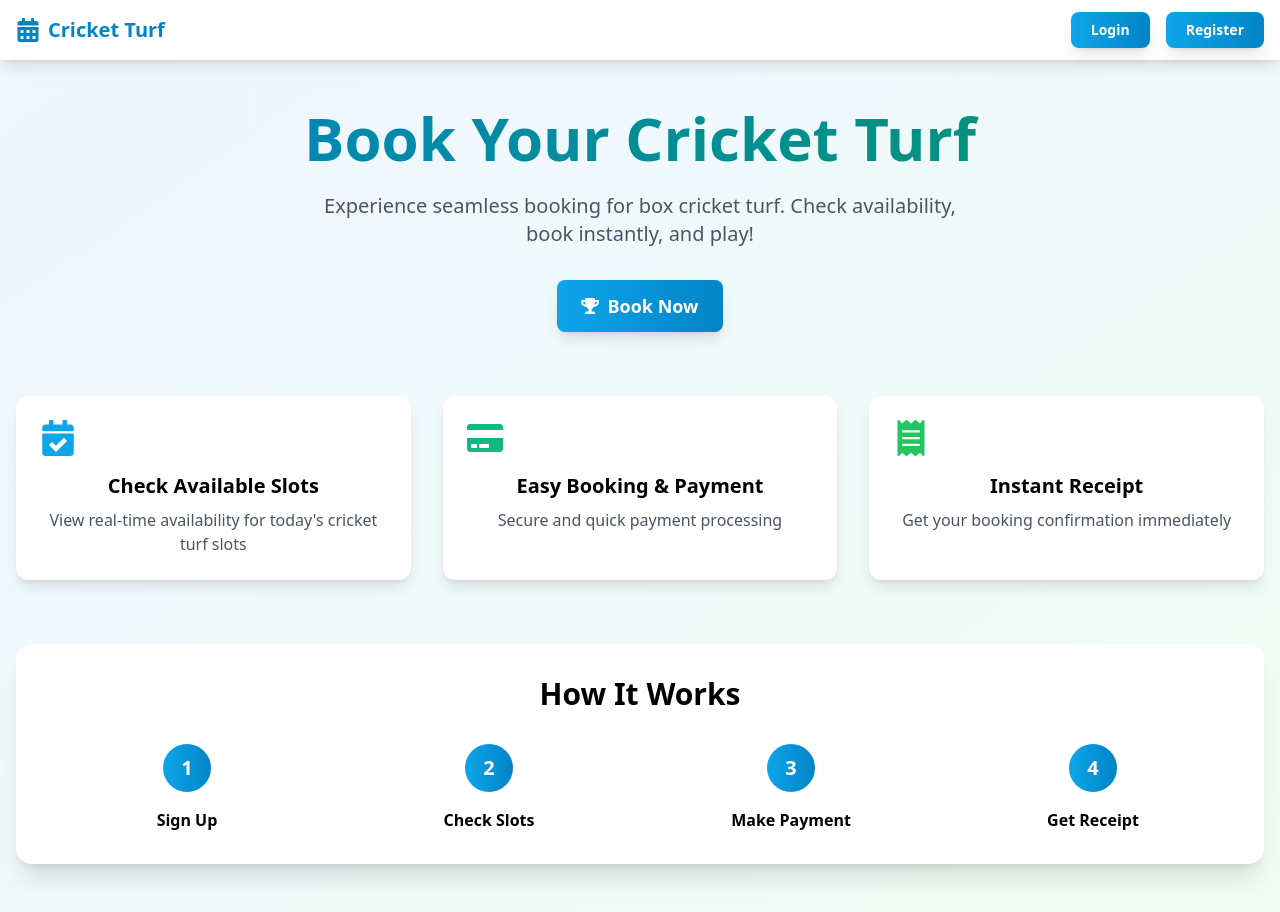
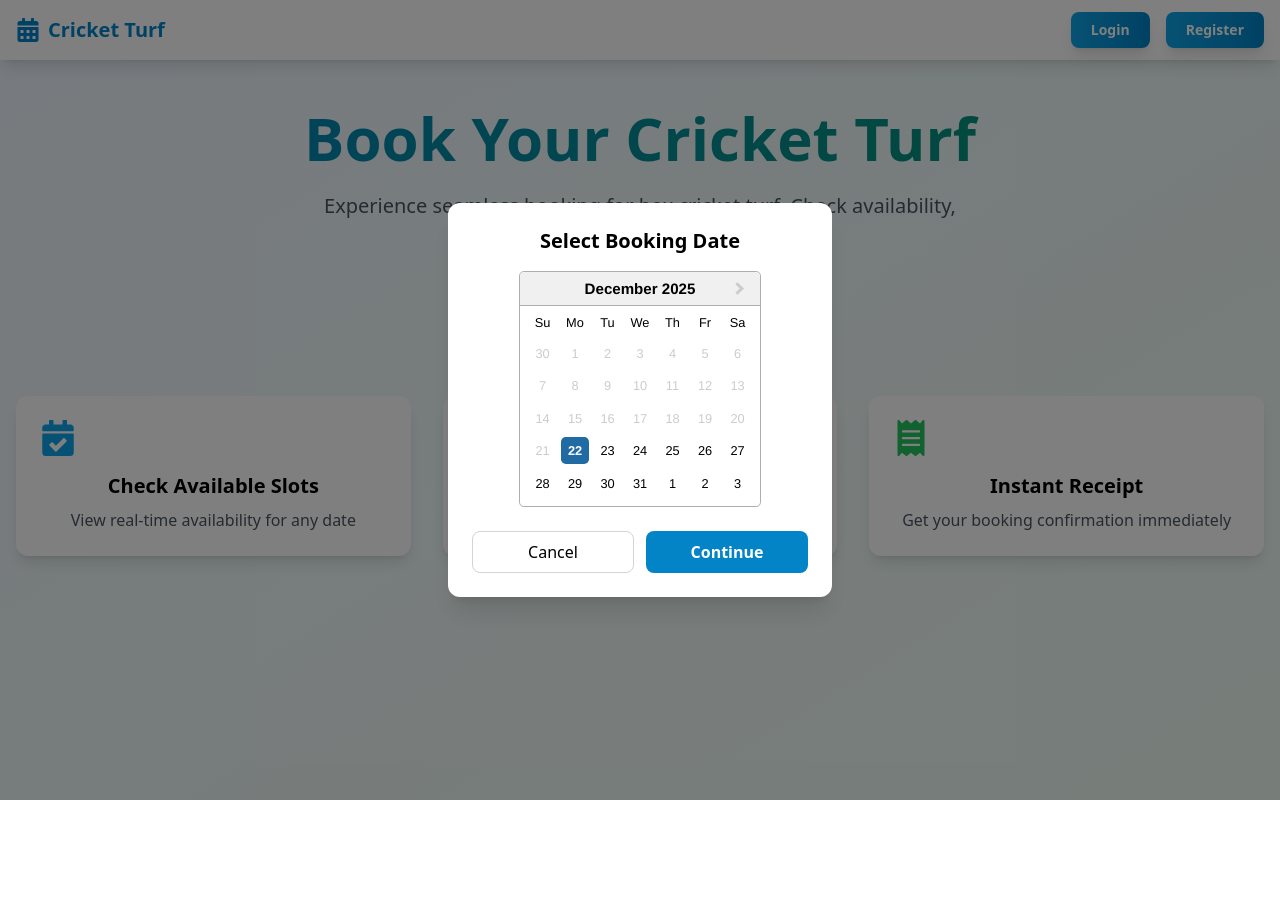
Before and after one commit to shivansh-7718/cricket-turf-booking, a React (Create React App) app in the folder client/: page / in a window 1280 px wide. After the commit the page ends 800 px from the top, so only its background shows below. Built offline with nearby package versions, Linux system fonts and the light colour scheme.

Commit message:
Calendar Update

```diff
--- a/client/package.json
+++ b/client/package.json
@@ -10,6 +10,7 @@
     "axios": "^1.13.2",
     "framer-motion": "^12.23.26",
     "react": "^19.2.3",
+    "react-datepicker": "^9.1.0",
     "react-dom": "^19.2.3",
     "react-icons": "^5.5.0",
     "react-router-dom": "^7.11.0",
--- /dev/null
+++ b/client/src/components/CalendarModal.jsx
@@ -0,0 +1,52 @@
+import React, { useState } from 'react';
+import DatePicker from 'react-datepicker';
+import { motion } from 'framer-motion';
+
+const CalendarModal = ({ onClose, onConfirm }) => {
+  const [date, setDate] = useState(new Date());
+
+  const handleConfirm = () => {
+    const formattedDate = date.toISOString().split('T')[0];
+    onConfirm(formattedDate);
+  };
+
+  return (
+    <div className="fixed inset-0 bg-black/50 z-50 flex items-center justify-center">
+      <motion.div
+        initial={{ scale: 0.9, opacity: 0 }}
+        animate={{ scale: 1, opacity: 1 }}
+        className="bg-white rounded-xl p-6 w-[90%] max-w-sm shadow-xl"
+      >
+        <h2 className="text-xl font-bold mb-4 text-center">
+          Select Booking Date
+        </h2>
+
+        <div className="flex justify-center mb-6">
+          <DatePicker
+            selected={date}
+            onChange={(d) => setDate(d)}
+            minDate={new Date()}
+            inline
+          />
+        </div>
+
+        <div className="flex gap-3">
+          <button
+            onClick={onClose}
+            className="w-1/2 py-2 rounded-lg border border-gray-300"
+          >
+            Cancel
+          </button>
+          <button
+            onClick={handleConfirm}
+            className="w-1/2 py-2 rounded-lg bg-primary-600 text-white font-semibold"
+          >
+            Continue
+          </button>
+        </div>
+      </motion.div>
+    </div>
+  );
+};
+
+export default CalendarModal;
--- a/client/src/components/Navbar.js
+++ b/client/src/components/Navbar.js
@@ -3,18 +3,20 @@ import { Link, useNavigate } from 'react-router-dom';
 import { useAuth } from '../context/AuthContext';
 import { motion } from 'framer-motion';
 import {
-  FaUser,
   FaSignOutAlt,
   FaCalendarAlt,
   FaChartLine,
   FaBars,
   FaTimes
 } from 'react-icons/fa';
+import CalendarModal from './CalendarModal'; // ✅ ADD THIS
 
 const Navbar = () => {
   const { user, logout } = useAuth();
   const navigate = useNavigate();
+
   const [menuOpen, setMenuOpen] = useState(false);
+  const [calendarOpen, setCalendarOpen] = useState(false); // ✅ NEW
 
   const handleLogout = () => {
     logout();
@@ -22,7 +24,16 @@ const Navbar = () => {
     setMenuOpen(false);
   };
 
+  // ✅ When date is selected from calendar
+  const handleDateSelect = (date) => {
+    const formatted = date.toISOString().split('T')[0];
+    setCalendarOpen(false);
+    setMenuOpen(false);
+    navigate(`/slots?date=${formatted}`);
+  };
+
   return (
+    <>
       <motion.nav
         initial={{ y: -100 }}
         animate={{ y: 0 }}
@@ -48,13 +59,18 @@ const Navbar = () => {
                       to="/admin/analytics"
                       className="text-primary-600 font-semibold"
                     >
+                      <FaChartLine className="inline mr-1" />
                       AI Dashboard
                     </Link>
                   )}
 
-                <Link to="/slots" className="btn-primary text-sm py-2 px-4">
+                  {/* ✅ BOOK SLOT → OPEN CALENDAR */}
+                  <button
+                    onClick={() => setCalendarOpen(true)}
+                    className="btn-primary text-sm py-2 px-4"
+                  >
                     Book Slot
-                </Link>
+                  </button>
 
                   <button
                     onClick={handleLogout}
@@ -99,13 +115,13 @@ const Navbar = () => {
                     </Link>
                   )}
 
-                <Link
-                  to="/slots"
-                  onClick={() => setMenuOpen(false)}
+                  {/* ✅ MOBILE BOOK SLOT */}
+                  <button
+                    onClick={() => setCalendarOpen(true)}
                     className="btn-primary w-full text-center py-2"
                   >
                     Book Slot
-                </Link>
+                  </button>
 
                   <button
                     onClick={handleLogout}
@@ -116,7 +132,6 @@ const Navbar = () => {
                 </>
               ) : (
                 <>
-                {/* LOGIN & REGISTER – SAME DESIGN */}
                   <Link
                     to="/login"
                     onClick={() => setMenuOpen(false)}
@@ -138,6 +153,14 @@ const Navbar = () => {
           )}
         </div>
       </motion.nav>
+
+      {/* ✅ CALENDAR MODAL */}
+      <CalendarModal
+        open={calendarOpen}
+        onClose={() => setCalendarOpen(false)}
+        onSelectDate={handleDateSelect}
+      />
+    </>
   );
 };
 
--- a/client/src/index.css
+++ b/client/src/index.css
@@ -1,4 +1,5 @@
 /* ===== Root layout fixes (CRITICAL) ===== */
+
 html,
 body {
   width: 100%;
--- a/client/src/index.js
+++ b/client/src/index.js
@@ -3,6 +3,7 @@ import ReactDOM from 'react-dom/client';
 import './index.css';
 import App from './App';
 import reportWebVitals from './reportWebVitals';
+import "react-datepicker/dist/react-datepicker.css";
 
 const root = ReactDOM.createRoot(document.getElementById('root'));
 root.render(
--- a/client/src/pages/Home.js
+++ b/client/src/pages/Home.js
@@ -1,26 +1,44 @@
-import React from 'react';
-import { Link } from 'react-router-dom';
-import { motion } from 'framer-motion';
-import { FaCalendarCheck, FaCreditCard, FaReceipt, FaTrophy } from 'react-icons/fa';
+import React, { useState } from 'react';
+import { useNavigate } from 'react-router-dom';
+import { motion, AnimatePresence } from 'framer-motion';
+import {
+  FaCalendarCheck,
+  FaCreditCard,
+  FaReceipt,
+  FaTrophy,
+  FaTimes
+} from 'react-icons/fa';
 
 const Home = () => {
+  const navigate = useNavigate();
+  const [showCalendar, setShowCalendar] = useState(false);
+  const [selectedDate, setSelectedDate] = useState('');
+
+  const today = new Date().toISOString().split('T')[0];
+
   const features = [
     {
       icon: <FaCalendarCheck className="text-4xl text-primary-500" />,
-      title: "Check Available Slots",
-      description: "View real-time availability for today's cricket turf slots"
+      title: 'Check Available Slots',
+      description: 'View real-time availability for any date'
     },
     {
       icon: <FaCreditCard className="text-4xl text-secondary-500" />,
-      title: "Easy Booking & Payment",
-      description: "Secure and quick payment processing"
+      title: 'Easy Booking & Payment',
+      description: 'Secure and quick payment processing'
     },
     {
       icon: <FaReceipt className="text-4xl text-green-500" />,
-      title: "Instant Receipt",
-      description: "Get your booking confirmation immediately"
+      title: 'Instant Receipt',
+      description: 'Get your booking confirmation immediately'
     }
   ];
+
+  const handleContinue = () => {
+    if (!selectedDate) return;
+    setShowCalendar(false);
+    navigate(`/slots?date=${selectedDate}`);
+  };
 
   return (
     <div className="container mx-auto px-4 py-12">
@@ -28,19 +46,23 @@ const Home = () => {
       <motion.div
         initial={{ opacity: 0, y: 20 }}
         animate={{ opacity: 1, y: 0 }}
-        transition={{ duration: 0.8 }}
         className="text-center mb-16"
       >
         <h1 className="text-5xl md:text-6xl font-bold mb-6 bg-gradient-to-r from-primary-600 to-secondary-600 bg-clip-text text-transparent">
           Book Your Cricket Turf
         </h1>
         <p className="text-xl text-gray-600 mb-8 max-w-2xl mx-auto">
-          Experience seamless booking for box cricket turf. Check availability, book instantly, and play!
+          Experience seamless booking for box cricket turf. Check availability,
+          book instantly, and play!
         </p>
-        <Link to="/slots" className="btn-primary inline-flex items-center text-lg">
+
+        <button
+          onClick={() => setShowCalendar(true)}
+          className="btn-primary inline-flex items-center text-lg"
+        >
           <FaTrophy className="mr-2" />
           Book Now
-        </Link>
+        </button>
       </motion.div>
 
       {/* Features */}
@@ -50,7 +72,7 @@ const Home = () => {
             key={index}
             initial={{ opacity: 0, scale: 0.9 }}
             animate={{ opacity: 1, scale: 1 }}
-            transition={{ delay: index * 0.2 }}
+            transition={{ delay: index * 0.15 }}
             whileHover={{ scale: 1.05 }}
             className="card text-center"
           >
@@ -61,25 +83,51 @@ const Home = () => {
         ))}
       </div>
 
-      {/* How it works */}
-      <motion.div
-        initial={{ opacity: 0 }}
-        animate={{ opacity: 1 }}
-        transition={{ delay: 0.6 }}
-        className="bg-white rounded-2xl shadow-xl p-8"
-      >
-        <h2 className="text-3xl font-bold text-center mb-8">How It Works</h2>
-        <div className="grid md:grid-cols-4 gap-6">
-          {['Sign Up', 'Check Slots', 'Make Payment', 'Get Receipt'].map((step, index) => (
-            <div key={index} className="text-center">
-              <div className="w-12 h-12 bg-gradient-to-r from-primary-500 to-primary-600 rounded-full flex items-center justify-center text-white font-bold text-xl mx-auto mb-4">
-                {index + 1}
-              </div>
-              <h3 className="font-semibold">{step}</h3>
-            </div>
-          ))}
-        </div>
-      </motion.div>
+      {/* Calendar Modal */}
+      <AnimatePresence>
+        {showCalendar && (
+          <motion.div
+            initial={{ opacity: 0 }}
+            animate={{ opacity: 1 }}
+            exit={{ opacity: 0 }}
+            className="fixed inset-0 bg-black/50 z-50 flex items-center justify-center"
+          >
+            <motion.div
+              initial={{ scale: 0.9, opacity: 0 }}
+              animate={{ scale: 1, opacity: 1 }}
+              exit={{ scale: 0.9, opacity: 0 }}
+              className="bg-white rounded-xl p-6 w-full max-w-sm relative"
+            >
+              <button
+                onClick={() => setShowCalendar(false)}
+                className="absolute top-3 right-3 text-gray-500"
+              >
+                <FaTimes />
+              </button>
+
+              <h3 className="text-2xl font-bold mb-4 text-center">
+                Select Booking Date
+              </h3>
+
+              <input
+                type="date"
+                min={today}
+                value={selectedDate}
+                onChange={(e) => setSelectedDate(e.target.value)}
+                className="w-full border rounded-lg p-3 mb-4"
+              />
+
+              <button
+                onClick={handleContinue}
+                disabled={!selectedDate}
+                className="w-full bg-primary-600 text-white py-3 rounded-lg font-semibold disabled:opacity-50"
+              >
+                Continue
+              </button>
+            </motion.div>
+          </motion.div>
+        )}
+      </AnimatePresence>
     </div>
   );
 };
```
Also changed, not shown: client/src/pages/Slots.js (+61 -46 lines), 1 other file (tests, documents, lock files or other folders). Lines whose indentation alone changed are shown as unchanged.
